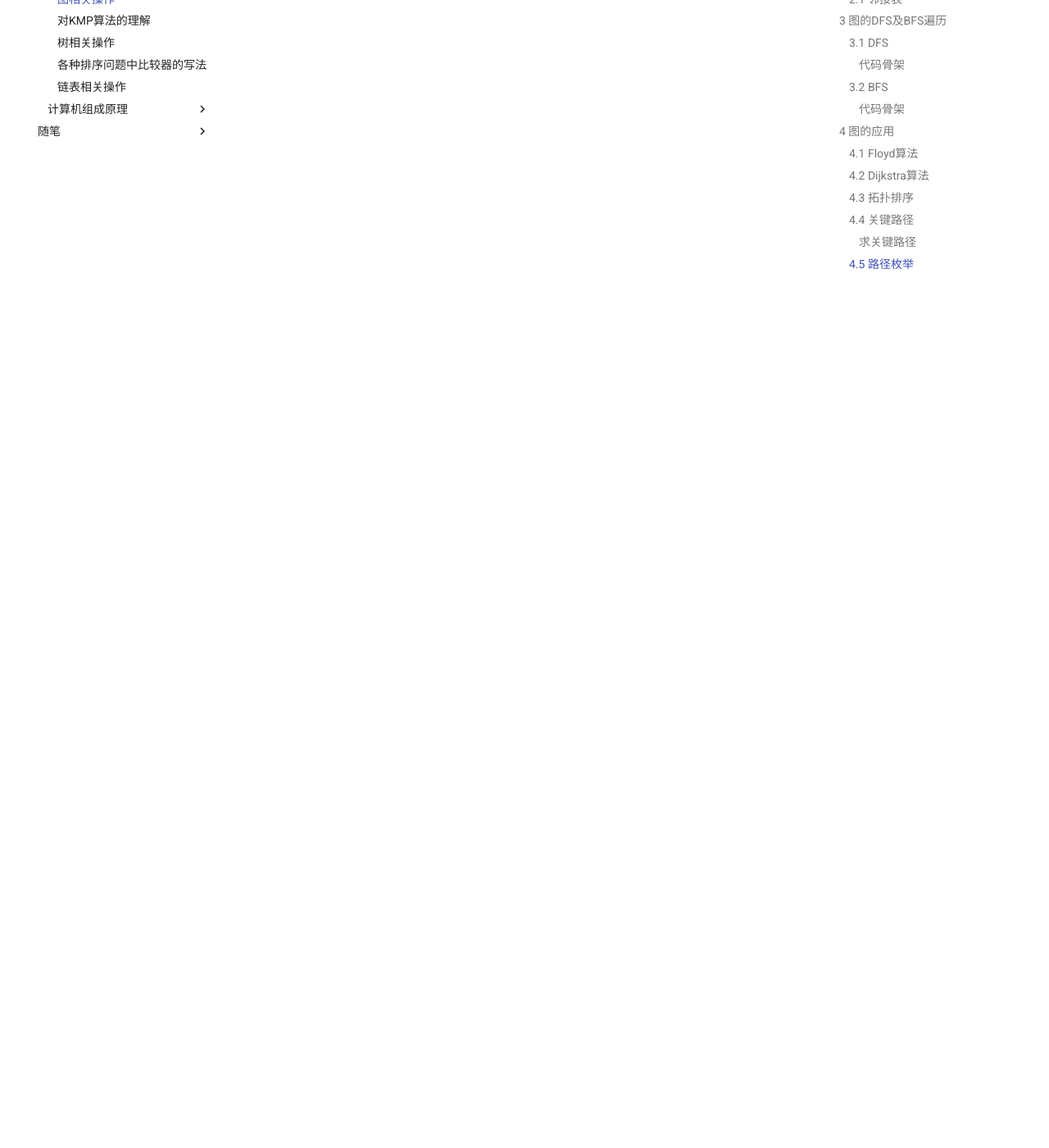
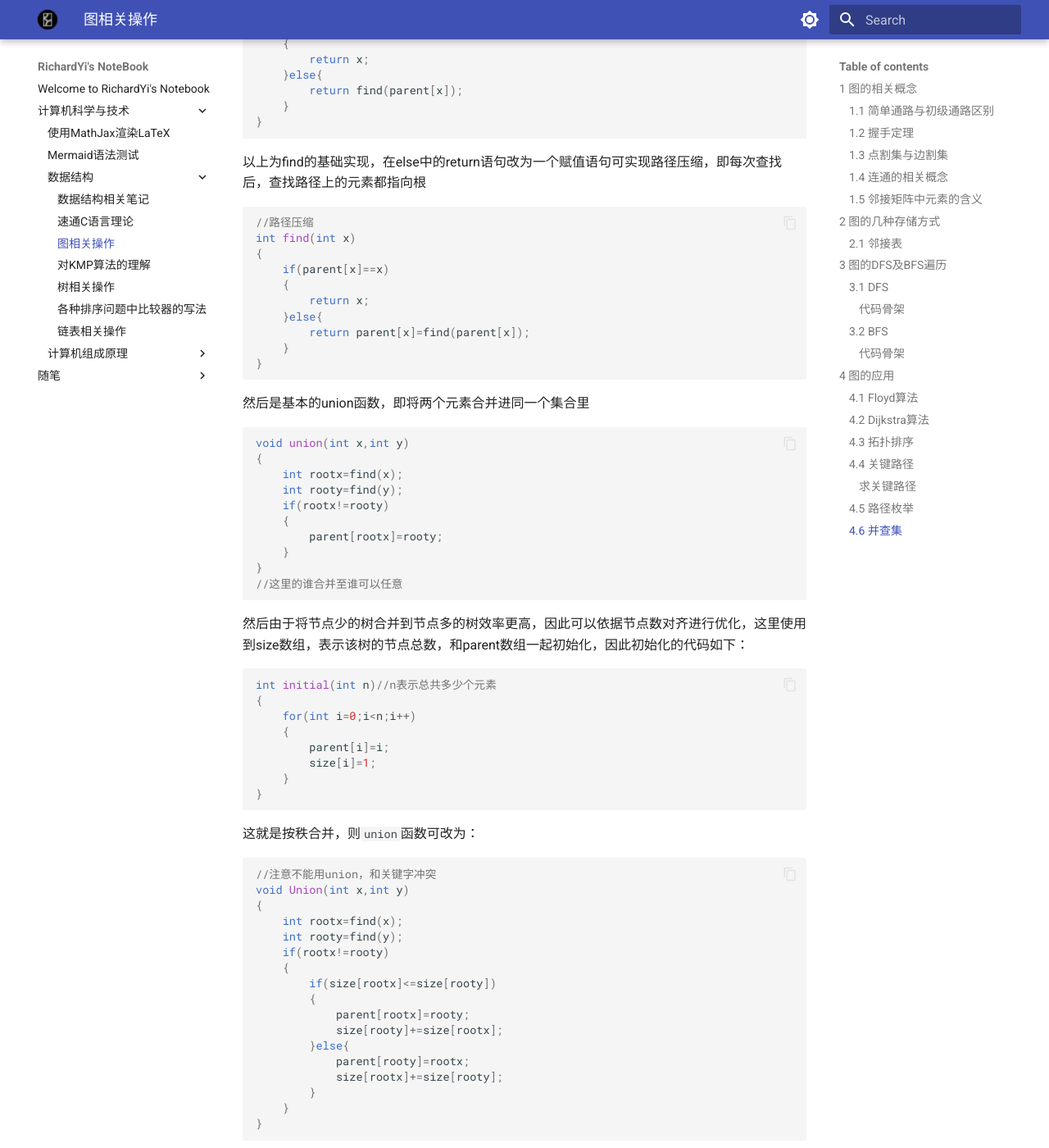
Before and after one commit to RichardYi-SYSU/MyNotebook, an MkDocs documentation site: the page built from docs/计算机科学与技术/数据结构/图操作总结.md, in a window 1280 px wide and 1400 px high, scrolled down 12061 px. Shown: the whole window at 82% size. Built offline with MkDocs 1.6.1 and Material for MkDocs 9.7.7, drawn with Linux system fonts in a browser that asks for light colours; some of the changed text lies outside the part shown.

Commit message:
增加数据结构相关内容

````diff
--- a/docs/计算机科学与技术/数据结构/图操作总结.md
+++ b/docs/计算机科学与技术/数据结构/图操作总结.md
@@ -543,3 +543,88 @@ void dfs(vector<vector<int>>&G,int u,int target)
     path.pop_back();
 }
 ```
+
+### 4.6 并查集
+
+主要包含基本操作、路径压缩、按秩合并三个部分
+
+首先是两个基本函数`find`和`union`
+
+这里假设parent已经初始化好
+
+```cpp
+int find(int x)
+{
+    if(parent[x]==x)
+    {
+        return x;
+    }else{
+        return find(parent[x]);
+    }
+}
+```
+
+以上为find的基础实现，在else中的return语句改为一个赋值语句可实现路径压缩，即每次查找后，查找路径上的元素都指向根
+
+```cpp
+//路径压缩
+int find(int x)
+{
+    if(parent[x]==x)
+    {
+        return x;
+    }else{
+        return parent[x]=find(parent[x]);
+    }
+}
+```
+
+然后是基本的union函数，即将两个元素合并进同一个集合里
+
+```cpp
+void union(int x,int y)
+{
+    int rootx=find(x);
+    int rooty=find(y);
+    if(rootx!=rooty)
+    {
+        parent[rootx]=rooty;
+    }
+}
+//这里的谁合并至谁可以任意
+```
+
+然后由于将节点少的树合并到节点多的树效率更高，因此可以依据节点数对齐进行优化，这里使用到size数组，表示该树的节点总数，和parent数组一起初始化，因此初始化的代码如下：
+
+```cpp
+int initial(int n)//n表示总共多少个元素
+{
+    for(int i=0;i<n;i++)
+    {
+        parent[i]=i;
+        size[i]=1;
+    }
+}
+```
+
+这就是按秩合并，则`union`函数可改为：
+
+```cpp
+//注意不能用union，和关键字冲突
+void Union(int x,int y)
+{
+    int rootx=find(x);
+    int rooty=find(y);
+    if(rootx!=rooty)
+    {
+        if(size[rootx]<=size[rooty])
+        {
+            parent[rootx]=rooty;
+            size[rooty]+=size[rootx];
+        }else{
+            parent[rooty]=rootx;
+            size[rootx]+=size[rooty];
+        }
+    }
+}
+```
````
Also changed, not shown: docs/计算机科学与技术/数据结构/树相关操作总结.md (+39 -0 lines), docs/计算机科学与技术/images/ThreadedBT.png (added), docs/计算机科学与技术/数据结构/链表操作总结.md (line endings or trailing spaces).
